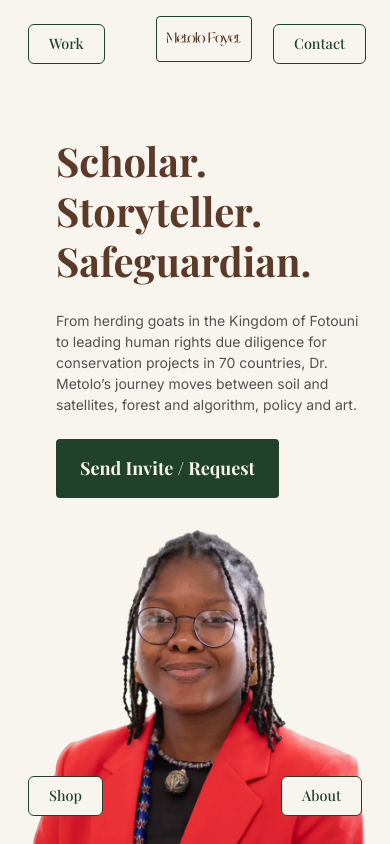
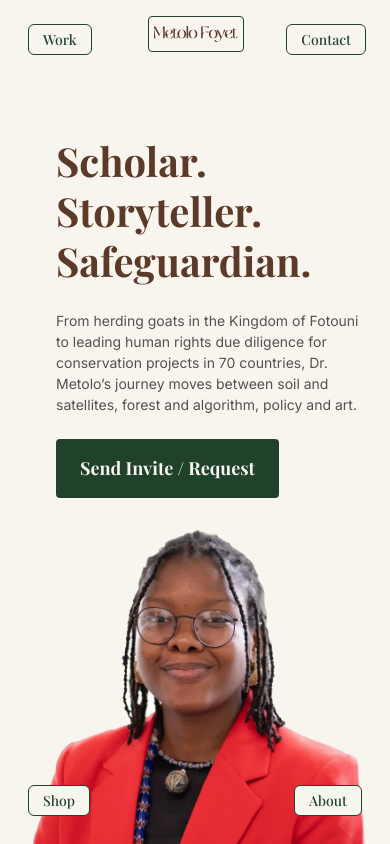
Before and after one commit to notorioustomijo/wip-metolo, a React (Vite) app: page / in a window 390 px wide. Shown: the top 844 px of the page. Built offline with nearby package versions, Linux system fonts and the light colour scheme; a web font is replaced by a local one.

Commit message:
Tweaked navigation menu sizes on mobile responsive

```diff
--- a/src/global components/Navigation.tsx
+++ b/src/global components/Navigation.tsx
@@ -16,8 +16,8 @@ export default function Navigation() {
             <NavLink to="/" className="
                 absolute
                 top-[1rem]
-                left-[40%]
-                right-[40%]
+                left-[38%]
+                right-[38%]
                 lg:left-[45%]
                 lg:right-[45%]
                 pointer-events-auto
@@ -25,7 +25,8 @@ export default function Navigation() {
                 border-[1.5px]
                 border-[#20422A]
                 bg-[#F8F5EF]
-                p-[0.625rem]
+                p-[0.3125rem]
+                lg:p-[0.625rem]
                 rounded
                 flex
                 justify-center
@@ -33,7 +34,7 @@ export default function Navigation() {
                 w-[6rem]
                 sm:w-[10rem]
             ">
-                <img src={metologo} alt="Home" className="h-[1.5rem] self-center" />
+                <img src={metologo} alt="Home" className="h-[1.5rem] w-auto self-center" />
             </NavLink>
 
             <NavLink
@@ -41,8 +42,10 @@ export default function Navigation() {
                 className={({ isActive }) => `
                     absolute
                     pointer-events-auto
-                    py-[0.5rem]
-                    px-[1.25rem]
+                    py-[0.25rem]
+                    px-[0.875rem]
+                    md:py-[0.5rem]
+                    md:px-[1.25rem]
                     border
                     border-[1.5px]
                     border-[#20422A]
@@ -50,7 +53,8 @@ export default function Navigation() {
                     text-[#20422A]
                     no-underline
                     font-heading
-                    text-[0.9rem]
+                    text-[0.875rem]
+                    md:text-[0.9rem]
                     font-medium
                     [transition: background-color_0.2s,color_0.2s]
                     top-[1.5rem]
@@ -70,8 +74,10 @@ export default function Navigation() {
                 className={({ isActive }) => `
                     absolute
                     pointer-events-auto
-                    py-[0.5rem]
-                    px-[1.25rem]
+                    py-[0.25rem]
+                    px-[0.875rem]
+                    md:py-[0.5rem]
+                    md:px-[1.25rem]
                     border
                     border-[1.5px]
                     border-[#20422A]
@@ -79,7 +85,8 @@ export default function Navigation() {
                     text-[#20422A]
                     no-underline
                     font-heading
-                    text-[0.9rem]
+                    text-[0.875rem]
+                    md:text-[0.9rem]
                     font-medium
                     [transition: background-color_0.2s,color_0.2s]
                     bottom-[calc(1.75rem+env(safe-area-inset-bottom))]
@@ -100,8 +107,10 @@ export default function Navigation() {
                 className={({ isActive }) => `
                     absolute
                     pointer-events-auto
-                    py-[0.5rem]
-                    px-[1.25rem]
+                    py-[0.25rem]
+                    px-[0.875rem]
+                    md:py-[0.5rem]
+                    md:px-[1.25rem]
                     border
                     border-[1.5px]
                     border-[#20422A]
@@ -109,7 +118,8 @@ export default function Navigation() {
                     text-[#20422A]
                     no-underline
                     font-heading
-                    text-[0.9rem]
+                    text-[0.875rem]
+                    md:text-[0.9rem]
                     font-medium
                     [transition: background-color_0.2s,color_0.2s]
                     bottom-[calc(1.75rem+env(safe-area-inset-bottom))]
@@ -129,8 +139,10 @@ export default function Navigation() {
                 className={({ isActive }) => `
                     absolute
                     pointer-events-auto
-                    py-[0.5rem]
-                    px-[1.25rem]
+                    py-[0.25rem]
+                    px-[0.875rem]
+                    md:py-[0.5rem]
+                    md:px-[1.25rem]
                     border
                     border-[1.5px]
                     border-[#20422A]
@@ -138,7 +150,8 @@ export default function Navigation() {
                     text-[#20422A]
                     no-underline
                     font-heading
-                    text-[0.9rem]
+                    text-[0.875rem]
+                    md:text-[0.9rem]
                     font-medium
                     [transition: background-color_0.2s,color_0.2s]
                     top-[1.5rem]
```
